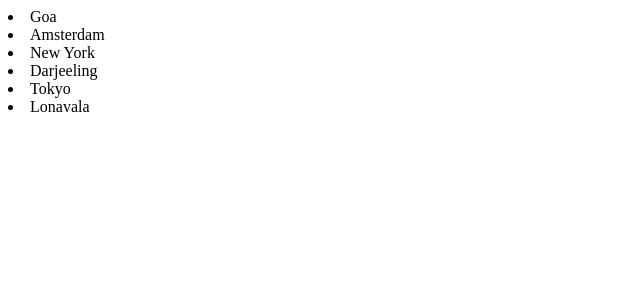
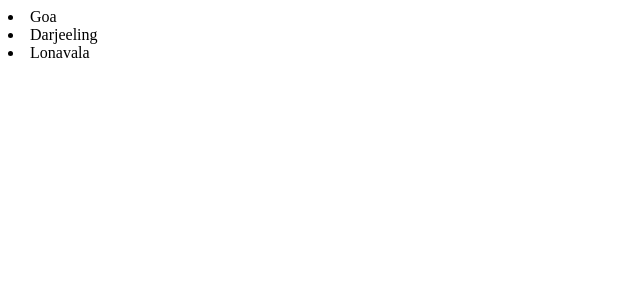
Before and after one commit to Aakash-progm/Holiday-List-React---Updating-State-That-Depends-On-The-Previous-State-Renderin---mbs6b7bkhw5e, a React app: page / in a window 1280 px wide. Shown: the top 300 px of the page, without its empty margins (0-640 px from the left). Built offline with nearby package versions, Linux system fonts and the light colour scheme.

Commit message:
Update App.js

```diff
--- a/src/components/App.js
+++ b/src/components/App.js
@@ -7,10 +7,10 @@
     super(props)
 
     this.cityList  = [{ name: 'Goa', country: 'India' },
-    { name: 'Amsterdam', country: 'Netherlands' },
-    { name: 'New York', country: 'USA' },
+   // { name: 'Amsterdam', country: 'Netherlands' },
+    //{ name: 'New York', country: 'USA' },
     { name: 'Darjeeling', country: 'India' },
-    { name: 'Tokyo', country: 'Japan' },
+    //{ name: 'Tokyo', country: 'Japan' },
     { name: 'Lonavala', country: 'India' },
     // { name: 'Brandenburg Gate', country: 'Germany' },
     // { name: 'Reichstag Building', country: 'Germany' },
```
